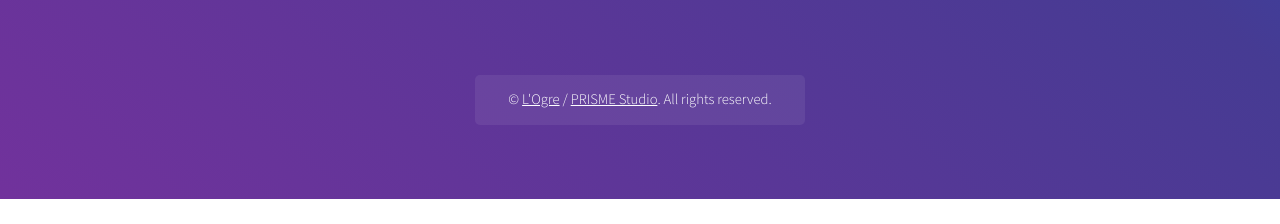
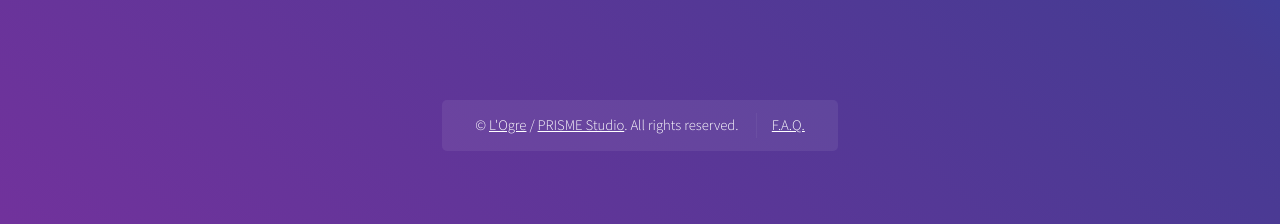
Before and after one commit to prismestudio/freegames, a plain HTML site: page index.html in a window 1280 px wide. Shown: the part 1127-1351 px from the top of the page. Before the commit the page ends 1326 px from the top, so only its background shows below. Drawn offline with Linux system fonts and the light colour scheme.

Commit message:
Add files via upload

```diff
--- a/index.html
+++ b/index.html
@@ -23,13 +23,19 @@
                 <section id="content" align="center">
                     <p>Soyez au courant de tous les jeux gratuits du moment (sur toutes les plateformes PC, mais aussi PlayStation et même Google Stadia) !</p>
                     <iframe src="https://discord.com/widget?id=771413034647289908&theme=dark" width="350" height="450" allowtransparency="true" frameborder="0" sandbox="allow-popups allow-popups-to-escape-sandbox allow-same-origin allow-scripts"></iframe>
+                    <br/><br/>
+                    <!--<ul class="menu">
+                        <li><a href="liste.html" class="button alt">Voir les jeux offerts en ce moment ></a></li>
+                    </ul>-->
                 </section>
+
 
             <!-- Copyright -->
                 <section id="footer">
                     <div id="bubble">
                         <ul class="links">
                             <li>&copy; <a href="https://twitter.com/TM_LOgre">L'Ogre</a> / <a href="https://prismestudio.github.io/">PRISME Studio</a>. All rights reserved.</li>
+                            <li><a href="https://prismestudio.gituhub.io/fr/faqjeuxgratuits">F.A.Q.</a></li>
                         </ul>
                     </div>
                 </section>
```
